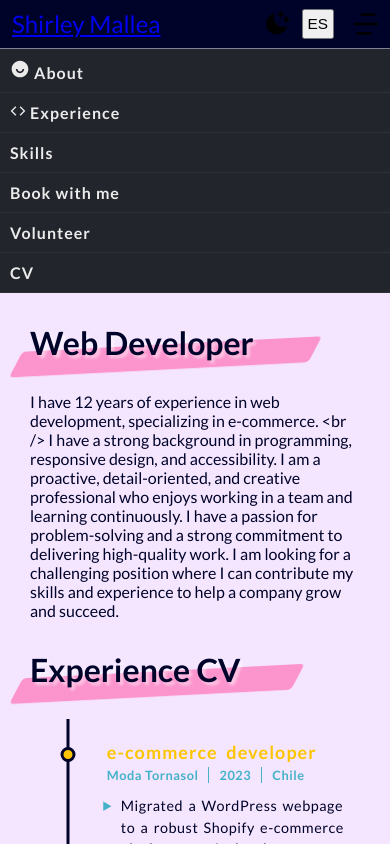
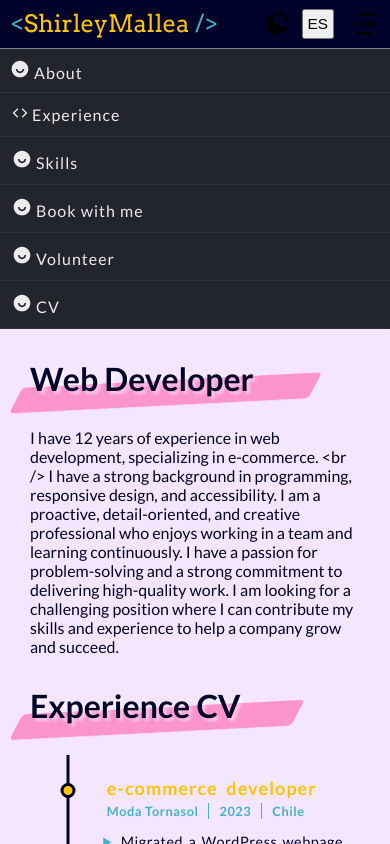
Before and after one commit to shimapi/portfolio, a React (Vite) app: page /cv in a window 390 px wide. Shown: the top 844 px of the page. Built offline with nearby package versions, Linux system fonts and the light colour scheme.

Commit message:
feat: styling mobile menu - name

```diff
--- a/public/i18n/en.json
+++ b/public/i18n/en.json
@@ -12,7 +12,10 @@
     "AboutTitle": "About",
     "PageCVTitle": "CV",
     "CVTitle": "Web Developer",
-    "CVName": "Shirley Mallea",
+    "CVName0": "<",
+    "CVName": "Shirley",
+    "CVLastname": "Mallea",
+    "CVName2": "/>",
     "CVPlace": "Based in Chile",
     "CVPdf": "link to CV",
     "linkedin": "https://www.linkedin.com/in/shirleymallea/",
--- a/src/assets/constants.scss
+++ b/src/assets/constants.scss
@@ -1,6 +1,8 @@
 @import url("https://fonts.googleapis.com/css2?family=Lato:wght@400;700&display=swap");
+@import url("https://fonts.googleapis.com/css2?family=Arvo:wght@400;700&display=swap");
 
 $font-lato: "Lato", sans-serif;
+$font-arvo: "Arvo", serif;
 
 // colors
 $color-raisin-black: #34252fff;
@@ -8,6 +10,7 @@ $color-antiflash-white: #ebebebff;
 $color-cerulean: #44b2c8;
 $color-light-red: #ff7477ff;
 $color-mustard: #fdc500;
+$color-mustard-light: #ffdb5a;
 
 // dark mode
 $color-dark-deepblue: hsla(236, 100%, 8%, 1);
--- a/src/components/Header/Header.jsx
+++ b/src/components/Header/Header.jsx
@@ -4,14 +4,41 @@ import "./Header.scss";
 import Settings from "../Settings/Settings";
 import { useTranslation } from "react-i18next";
 import { NavLink } from "react-router-dom";
+import { useEffect, useState } from "react";
 
 const Header = () => {
 	const { t } = useTranslation();
+	const [showLastName, setShowLastName] = useState(window.innerWidth > 375);
+
+	useEffect(() => {
+		const handleResize = () => {
+			setShowLastName(window.innerWidth > 375);
+		};
+		window.addEventListener("resize", handleResize);
+		return () => {
+			window.removeEventListener("resize", handleResize);
+		};
+	}, []);
+
 	return (
 		<>
 			<nav className="navbar">
 				<div className="navbar__talent">
-					<NavLink to="/">{t("general.CVName")}</NavLink>
+					<NavLink to="/">
+						<span className="navbar__talent-symbol">
+							{t("general.CVName0")}
+						</span>
+						<span className="navbar__talent-name">{t("general.CVName")}</span>
+						{showLastName && (
+							<span className="navbar__talent-name">
+								{t("general.CVLastname")}
+							</span>
+						)}
+						<span className="navbar__talent-symbol">
+							{" "}
+							{t("general.CVName2")}
+						</span>
+					</NavLink>
 				</div>
 				<div className="navbar__icons">
 					<Settings />
--- a/src/components/Header/Header.scss
+++ b/src/components/Header/Header.scss
@@ -14,6 +14,24 @@
 		align-items: center;
 		display: flex;
 		margin-left: 8px;
+		font-family: $font-arvo;
+		transition: color 0.1s;
+
+		& a {
+			text-decoration: none;
+
+			& :hover {
+				text-decoration: wavy;
+				color: $color-mustard-light;
+			}
+		}
+
+		&-symbol {
+			color: $color-cerulean;
+		}
+		&-name {
+			color: $color-mustard;
+		}
 	}
 
 	&__hamburger {
--- a/src/components/Menu/Menu.jsx
+++ b/src/components/Menu/Menu.jsx
@@ -17,16 +17,16 @@ export const Menu = () => {
 				<RiCodeFill /> {t("general.ExpTitle")}
 			</NavLink>
 			<NavLink className={`menu__link ${isActive}`} to="/skills">
-				{t("general.SkillsTitle")}
+				<RiUserSmileFill size={20} /> {t("general.SkillsTitle")}
 			</NavLink>
 			<NavLink className={`menu__link ${isActive}`} to="/calendar">
-				{t("general.BookTitle")}
+				<RiUserSmileFill size={20} /> {t("general.BookTitle")}
 			</NavLink>
 			<NavLink className={`menu__link ${isActive}`} to="/volunteer">
-				{t("general.VolTitle")}
+				<RiUserSmileFill size={20} /> {t("general.VolTitle")}
 			</NavLink>
 			<NavLink className={`menu__link ${isActive}`} to="/cv">
-				{t("general.PageCVTitle")}
+				<RiUserSmileFill size={20} /> {t("general.PageCVTitle")}
 			</NavLink>
 		</nav>
 	);
--- a/src/components/Menu/Menu.scss
+++ b/src/components/Menu/Menu.scss
@@ -31,10 +31,10 @@
 			background-color: $color-dark-menu;
 			border-right: none;
 			border-bottom: 1px solid $color-dark-menu-border;
-			padding: 10px;
+			padding: 12px;
 			text-decoration: none;
 			margin: 0;
-			font-weight: 700;
+			font-weight: 400;
 			letter-spacing: 1px;
 			color: $color-antiflash-white;
 
```
